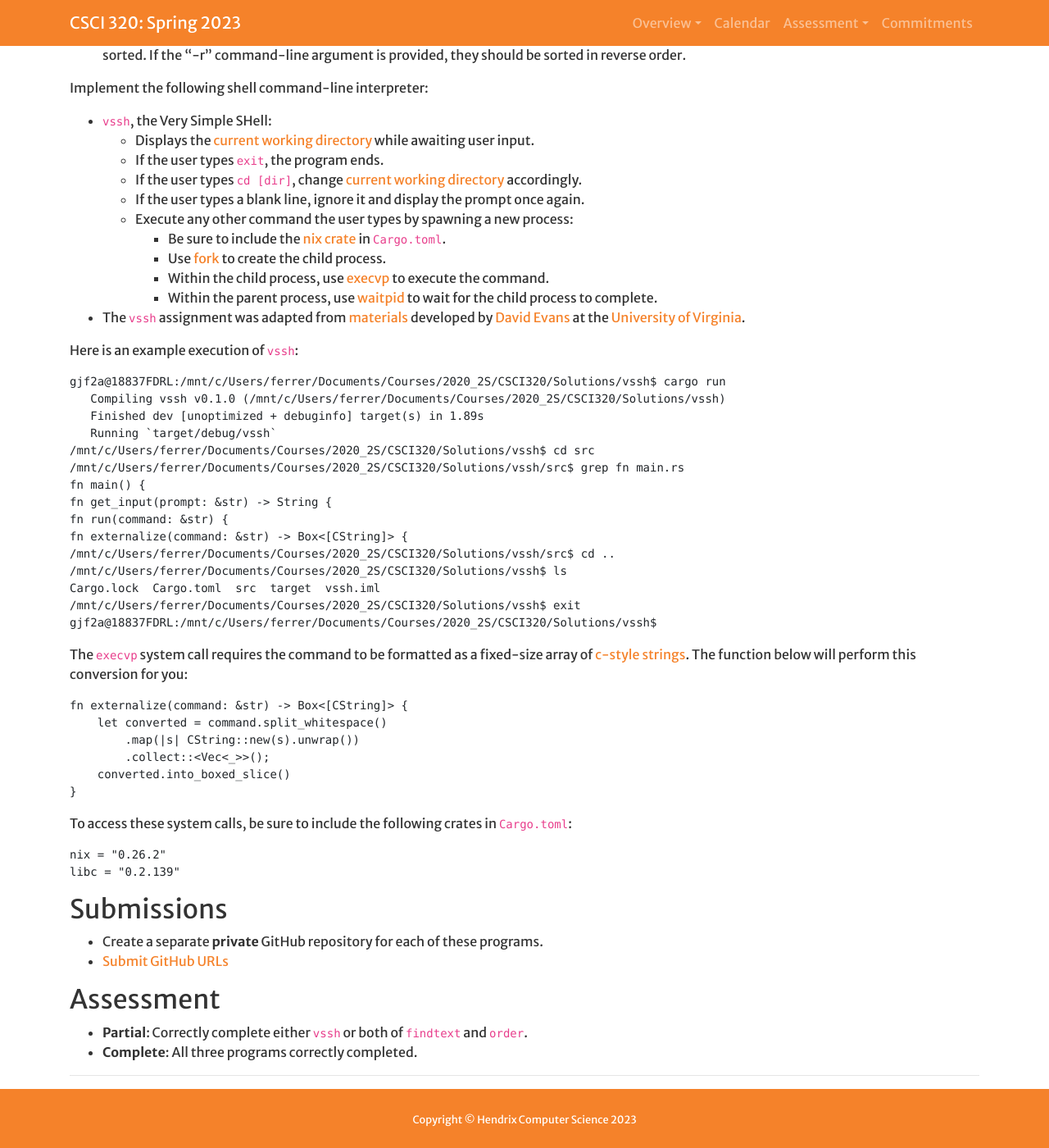
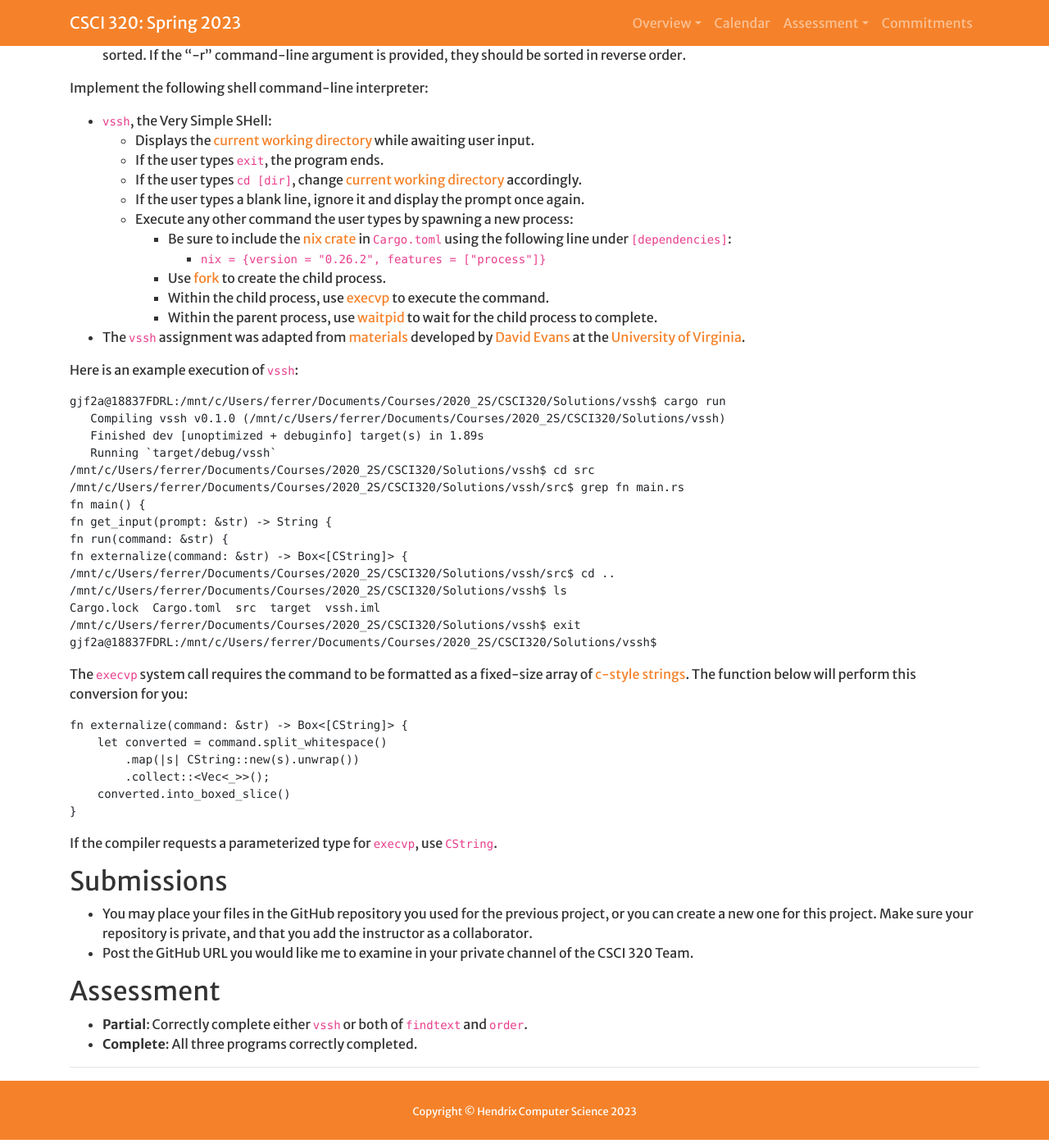
Before and after one commit to Hendrix-CS/csci320, a Jekyll site: the page built from projects/rust2.md, in a window 1280 px wide and 1400 px high, scrolled down 241 px. Shown: the whole window at 82% size. Built offline with Jekyll 4.4.1, drawn with Linux system fonts in a browser that asks for light colours; a script that is not in the unit is left out.

Commit message:
Edited submission instructions.

````diff
--- a/projects/rust2.md
+++ b/projects/rust2.md
@@ -16,7 +16,8 @@ Implement the following shell command-line interpreter:
   * If the user types `cd [dir]`, change [current working directory](https://doc.rust-lang.org/std/env/fn.set_current_dir.html) accordingly.
   * If the user types a blank line, ignore it and display the prompt once again.
   * Execute any other command the user types by spawning a new process:
-    * Be sure to include the [nix crate](https://crates.io/crates/nix) in `Cargo.toml`.
+    * Be sure to include the [nix crate](https://crates.io/crates/nix) in `Cargo.toml` using the following line under `[dependencies]`:
+      * `nix = {version = "0.26.2", features = ["process"]}`
 	* Use [fork](https://docs.rs/nix/0.26.2/nix/unistd/fn.fork.html) to create the child process.
 	* Within the child process, use [execvp](https://docs.rs/nix/0.26.2/nix/unistd/fn.execvp.html) to execute the command.
 	* Within the parent process, use [waitpid](https://docs.rs/nix/0.26.2/nix/sys/wait/fn.waitpid.html) to wait for the child process to complete.
@@ -55,16 +56,15 @@ fn externalize(command: &str) -> Box<[CString]> {
 }
 ```
 
-To access these system calls, be sure to include the following crates
-in `Cargo.toml`:
-```
-nix = "0.26.2"
-libc = "0.2.139"
-```
+If the compiler requests a parameterized type for `execvp`, use `CString`.
 
 ## Submissions
-* Create a separate **private** GitHub repository for each of these programs.
-* [Submit GitHub URLs](https://docs.google.com/forms/d/e/1FAIpQLSee88rfIgOzg1MsoFPNPBncW76kfVXSu8eYElAgpI9WgLsiLg/viewform?usp=sf_link)
+* You may place your files in the GitHub repository you used for the
+  previous project, or you can create a new one for this project. Make
+  sure your repository is private, and that you add the instructor
+  as a collaborator.
+* Post the GitHub URL you would like me to examine in your private
+  channel of the CSCI 320 Team.
 
 ## Assessment
 * **Partial**: Correctly complete either `vssh` or both of `findtext` and `order`.
````
